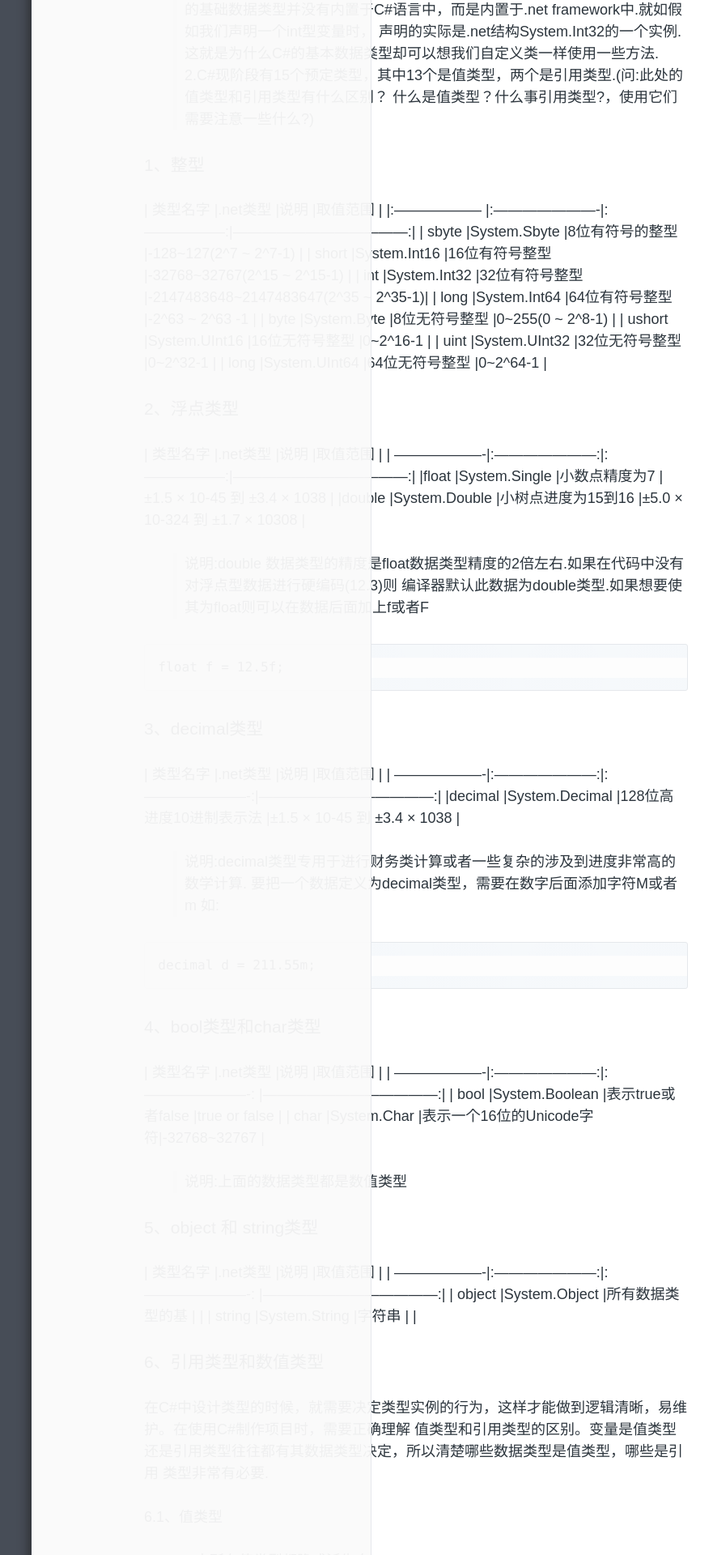
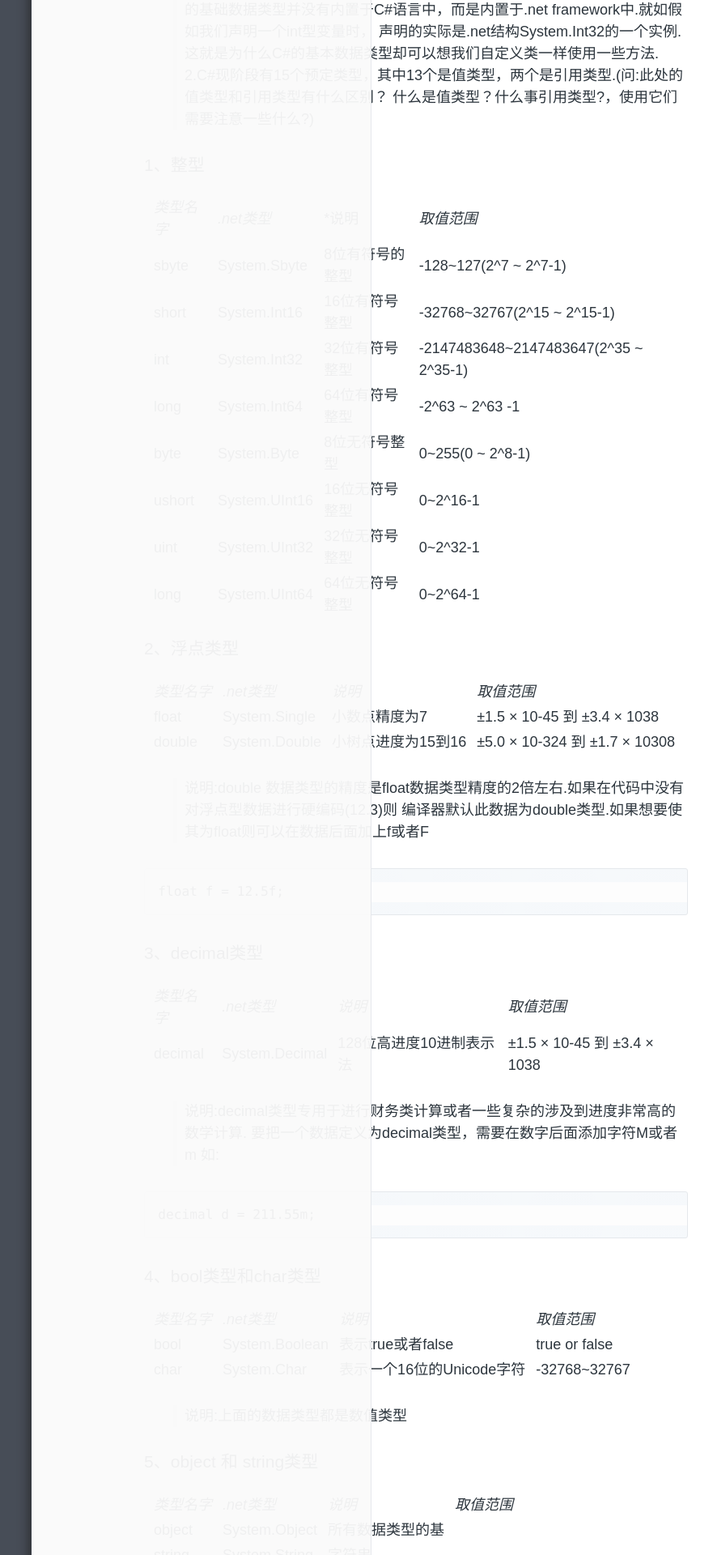
Before and after one commit to liyunf81/liyunf81.github.io, a Jekyll site: the page built from _posts/lovework/2015-03-11-dataStuct-work.md, in a window 1280 px wide. Shown: the part 347-2267 px from the top of the page at 81% size, without its empty margins (126-1007 px from the left). Built offline with Jekyll 4.4.1, drawn with Linux system fonts in a browser that asks for light colours.

Commit message:
格式修改

```diff
--- a/_posts/lovework/2015-03-11-dataStuct-work.md
+++ b/_posts/lovework/2015-03-11-dataStuct-work.md
@@ -20,56 +20,61 @@ C#项目中数据类型的选择
  什么是值类型？什么事引用类型?，使用它们需要注意一些什么?)
 
 ### 1、整型
-| 类型名字           |.net类型               |说明               |取值范围                             |
-|:------------------ |:----------------------|:-----------------:|------------------------------------:|
-| sbyte              |System.Sbyte           |8位有符号的整型    |-128~127(2^7 ~ 2^7-1)                |
-| short              |System.Int16           |16位有符号整型     |-32768~32767(2^15 ~ 2^15-1)          |
-| int                |System.Int32           |32位有符号整型     |-2147483648~2147483647(2^35 ~ 2^35-1)|
-| long               |System.Int64           |64位有符号整型     |-2^63 ~ 2^63 -1                      |
-| byte               |System.Byte            |8位无符号整型      |0~255(0 ~ 2^8-1)                     |
-| ushort             |System.UInt16          |16位无符号整型     |0~2^16-1                             |
-| uint               |System.UInt32          |32位无符号整型     |0~2^32-1                             |
-| long               |System.UInt64          |64位无符号整型     |0~2^64-1                             |
-{:rules="groups"}
+
+|| *类型名字*        ||*.net类型*           ||*说明              ||*取值范围*                         ||
+|| sbyte             ||System.Sbyte         ||8位有符号的整型    ||-128~127(2^7 ~ 2^7-1)              ||
+|| short             ||System.Int16         ||16位有符号整型     ||-32768~32767(2^15 ~ 2^15-1)        ||
+|| int               ||System.Int32         ||32位有符号整型     ||-2147483648~2147483647(2^35 ~ 2^35-1)||
+|| long              ||System.Int64         ||64位有符号整型     ||-2^63 ~ 2^63 -1                    ||
+|| byte              ||System.Byte          ||8位无符号整型      ||0~255(0 ~ 2^8-1)                   ||
+|| ushort            ||System.UInt16        ||16位无符号整型     ||0~2^16-1                           ||
+|| uint              ||System.UInt32        ||32位无符号整型     ||0~2^32-1                           ||
+|| long              ||System.UInt64        ||64位无符号整型     ||0~2^64-1                           ||
+
 ### 2、浮点类型
-| 类型名字           |.net类型               |说明               |取值范围                             |
-| -------------------|:---------------------:|:-----------------:|------------------------------------:|
-|float               |System.Single          |小数点精度为7      |±1.5 × 10-45 到 ±3.4 × 1038          |
-|double              |System.Double          |小树点进度为15到16 |±5.0 × 10-324 到 ±1.7 × 10308        |
+
+
+|| *类型名字*        ||*.net类型*           || *说明*           ||*取值范围*                          ||
+||float              ||System.Single        ||小数点精度为7     ||±1.5 × 10-45 到 ±3.4 × 1038         ||
+||double             ||System.Double        ||小树点进度为15到16||±5.0 × 10-324 到 ±1.7 × 10308       ||
+
 >说明:double 数据类型的精度是float数据类型精度的2倍左右.如果在代码中没有对浮点型数据进行硬编码(12.3)则
  编译器默认此数据为double类型.如果想要使其为float则可以在数据后面加上f或者F
 
     float f = 12.5f;
 
 ### 3、decimal类型
-| 类型名字           |.net类型               |说明                    |取值范围                             |
-| -------------------|:---------------------:|:----------------------:|------------------------------------:|
-|decimal             |System.Decimal         |128位高进度10进制表示法 |±1.5 × 10-45 到 ±3.4 × 1038          |
+
+|| *类型名字*        ||*.net类型*             ||*说明*                  ||*取值范围*                  ||
+||decimal            ||System.Decimal         ||128位高进度10进制表示法 ||±1.5 × 10-45 到 ±3.4 × 1038 ||
+
 >说明:decimal类型专用于进行财务类计算或者一些复杂的涉及到进度非常高的数学计算.
  要把一个数据定义为decimal类型，需要在数字后面添加字符M或者m 如:
 
     decimal d = 211.55m;
 
 ### 4、bool类型和char类型
-| 类型名字           |.net类型               |说明                     |取值范围                             |
-| -------------------|:---------------------:|:----------------------: |------------------------------------:|
-| bool               |System.Boolean         |表示true或者false        |true or false                        |
-| char               |System.Char            |表示一个16位的Unicode字符|-32768~32767                         |
+
+||*类型名字*         ||*.net类型*            ||*说明*                   ||*取值范围*                ||
+|| bool              ||System.Boolean        ||表示true或者false        ||true or false             ||
+|| char              ||System.Char           ||表示一个16位的Unicode字符||-32768~32767              ||
 
 >说明:上面的数据类型都是数值类型
 
 ### 5、object 和 string类型
-| 类型名字           |.net类型               |说明                     |取值范围                             |
-| -------------------|:---------------------:|:----------------------: |------------------------------------:|
-| object             |System.Object          |所有数据类型的基         |                                     |
-| string             |System.String          |字符串                   |                                     |
+
+||*类型名字*         ||*.net类型*            ||*说明*                  ||*取值范围*                 ||
+|| object            ||System.Object         ||所有数据类型的基        ||                           ||
+|| string            ||System.String         ||字符串                  ||                           ||
 
 ### 6、引用类型和数值类型
+
   在C#中设计类型的时候，就需要决定类型实例的行为，这样才能做到逻辑清晰，易维护。在使用C#制作项目时，需要正确理解
 值类型和引用类型的区别。变量是值类型还是引用类型往往都有其数据类型决定，所以清楚哪些数据类型是值类型，哪些是引用
 类型非常有必要.
 
 #### 6.1、值类型
+
  1. C#中所有值类型都隐式派生自System.ValueType.
  2. 结构体struct直接派生自System.ValueType.
  3. 枚举enum 派生自System.Enum.
```
